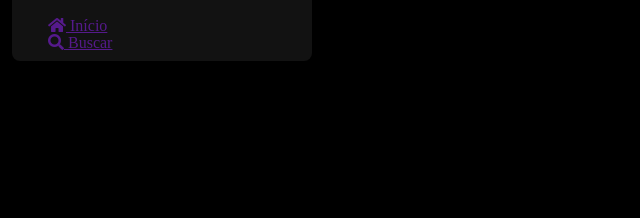
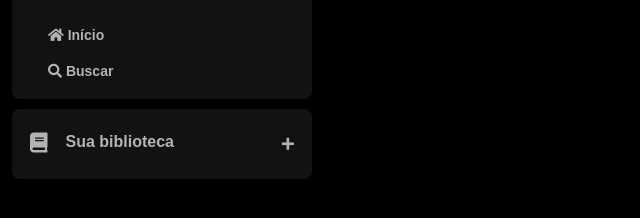
Before and after one commit to vss-vinicius/alura, a plain HTML site: page spotify-imersao-alura/index.html in a window 1280 px wide. Shown: the part 74-292 px from the top of the page, without its empty margins (0-640 px from the left). Drawn offline with Linux system fonts and the light colour scheme.

Commit message:
update files

```diff
--- a/spotify-imersao-alura/index.html
+++ b/spotify-imersao-alura/index.html
@@ -39,6 +39,17 @@
                 </ul>
             </div>
         </nav>
+
+        <div class="library">
+            <div class="library__content">
+                <button class="library__button">
+                    <span class="fa fas fa-book"></span>
+                    <span>Sua biblioteca</span>
+                </button>
+
+                <span class="fa fa-plus"></span>
+            </div>
+        </div>
     </div>
 </body>
 
--- a/spotify-imersao-alura/style.css
+++ b/spotify-imersao-alura/style.css
@@ -1,36 +1,114 @@
 @charset "UTF-8";
 
 body {
+    /*Box model stuff*/
     background-color: #000000;
 }
 
 div.sidebar {
+    /*Positioning stuff*/
     position: fixed;
+    left: 0;
     top: 0;
-    left: 0;
     bottom: 0;
+    /*Box model stuff*/
+    width: 300px;
     padding: 12px;
-    width: 300px;
 }
 
 nav.sidebar__navigation {
+    /*Box model stuff*/
+    padding: 16px 0 0 16px;
+    border-radius: 8px;
     background-color: #121212;
-    border-radius: 8px;
-    padding: 16px 0 0 16px;
 }
 
 div.logo {
+    /*Display stuff*/
+    display: flex;
+    /*Box model stuff*/
+    padding: 16px 0 0 16px;
+    border-radius: 8px;
     background: #121212;
-    display: flex;
-    border-radius: 8px;
-    padding: 16px 0 0 16px;
 }
 
 div.logo img {
+    /*Box model stuff*/
     width: 80px;
 }
 
 nav.sidebar__navigation ul {
+    /*Box model stuff*/
     margin-top: 20px;
     padding: 0 20px 10px 20px;
 }
+
+nav.sidebar__navigation ul li {
+    /*Box model stuff*/
+    padding: 10px 0;
+}
+
+nav.sidebar__navigation ul li a {
+    /*Typography stuff*/
+    font-family: "DM Sans", sans-serif;
+    font-size: 14px;
+    font-weight: 600;
+    text-decoration: none;
+    color: #b3b3b3;
+}
+
+div.library {
+    /*Display stuff*/
+    display: flex;
+    flex-direction: column;
+    justify-content: space-between;
+    /*Box model stuff*/
+    margin-top: 10px;
+    padding: 4px 8px;
+    border-radius: 8px;
+    background-color: #121212;
+    /*Typography stuff*/
+    font-size: 14px;
+    font-weight: 600;
+    color: #b3b3b3;
+    /*Miscellaneous*/
+    min-block-size: 40px;
+}
+
+div.library__content {
+    /*Display stuff*/
+    display: flex;
+    justify-content: space-between;
+}
+
+button.library__button {
+    /*Display stuff*/
+    display: flex;
+    /*Box model stuff*/
+    margin-right: 10px;
+    padding: 20px 10px;
+    border: 0px;
+    background-color: transparent;
+    /*Typography stuff*/
+    font-family: 'Montserrat', sans-serif;
+    font-size: 1rem;
+    font-weight: 700;
+    text-align: center;
+    text-decoration: none;
+    text-transform: none;
+    color: #b3b3b3;
+}
+
+button.library__button span.fa {
+    /*Box model stuff*/
+    margin-right: 10px;
+    padding-right: 8px;
+    /*Typography stuff*/
+    font-size: 20px;
+    font-weight: 300;
+}
+
+div.library span.fa-plus {
+    /*Box model stuff*/
+    margin: 24px 10px;
+}
```
